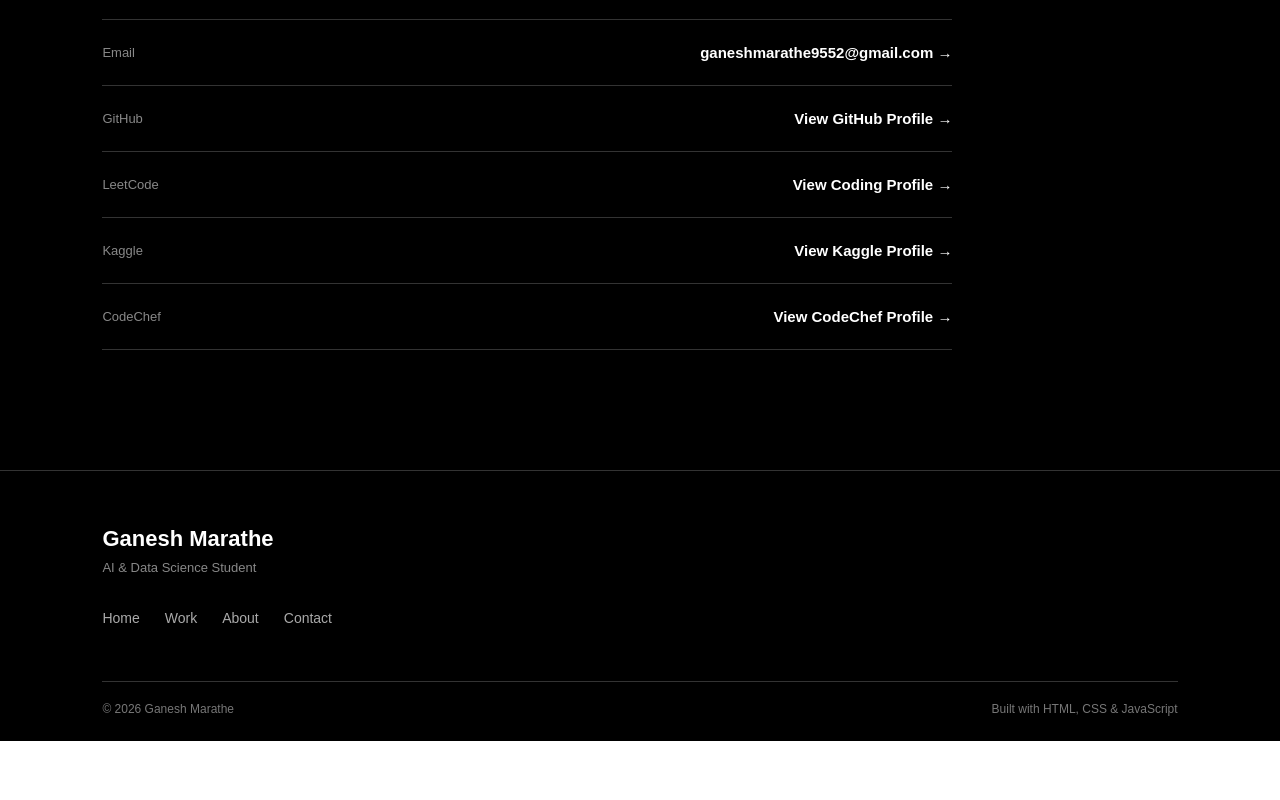
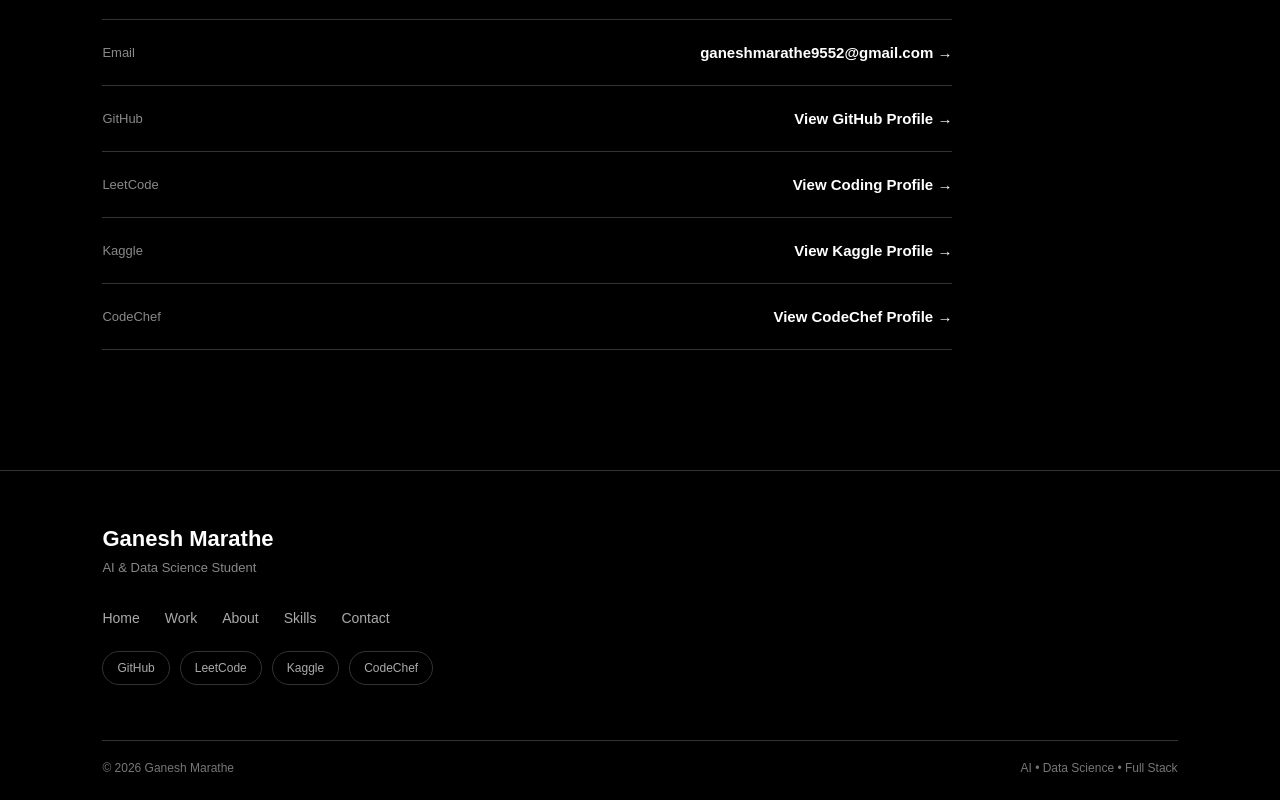
Before and after one commit to Ganesh-marathe/carriers-website, a website built with Vite: page index.html in a window 1280 px wide. Shown: the part 4936-5736 px from the top of the page. Before the commit the page ends 5677 px from the top, so only its background shows below. Built offline with nearby package versions, Linux system fonts and the light colour scheme; files whose address does not match are found by name.

Commit message:
add footer.js

```diff
--- a/src/components/Footer/footer.css
+++ b/src/components/Footer/footer.css
@@ -45,7 +45,27 @@
   color: #777777;
   font-size: 12px;
 }
+.footer-socials {
+  display: flex;
+  flex-wrap: wrap;
+  gap: 10px;
+  margin-top: 25px;
+}
 
+.footer-socials a {
+  padding: 9px 14px;
+  border: 1px solid #333333;
+  border-radius: 20px;
+  color: #aaaaaa;
+  text-decoration: none;
+  font-size: 12px;
+  transition: 0.2s ease;
+}
+
+.footer-socials a:hover {
+  color: #ffffff;
+  border-color: #ffffff;
+}
 @media (max-width: 700px) {
   .footer {
     padding: 45px 6% 20px;
--- a/src/components/Footer/footer.js
+++ b/src/components/Footer/footer.js
@@ -13,12 +13,20 @@ export function Footer() {
         <a href="#home">Home</a>
         <a href="#work">Work</a>
         <a href="#about">About</a>
+        <a href="#skills">Skills</a>
         <a href="#contact">Contact</a>
+      </div>
+
+      <div class="footer-socials">
+        <a href="https://github.com/Ganesh-marathe/" target="_blank">GitHub</a>
+        <a href="https://leetcode.com/u/ganesh__7071/" target="_blank">LeetCode</a>
+        <a href="https://www.kaggle.com/ganeshmarath36" target="_blank">Kaggle</a>
+        <a href="https://www.codechef.com/users/rcp_fy_25029" target="_blank">CodeChef</a>
       </div>
 
       <div class="footer-bottom">
         <span>© 2026 Ganesh Marathe</span>
-        <span>Built with HTML, CSS & JavaScript</span>
+        <span>AI • Data Science • Full Stack</span>
       </div>
 
     </footer>
```
